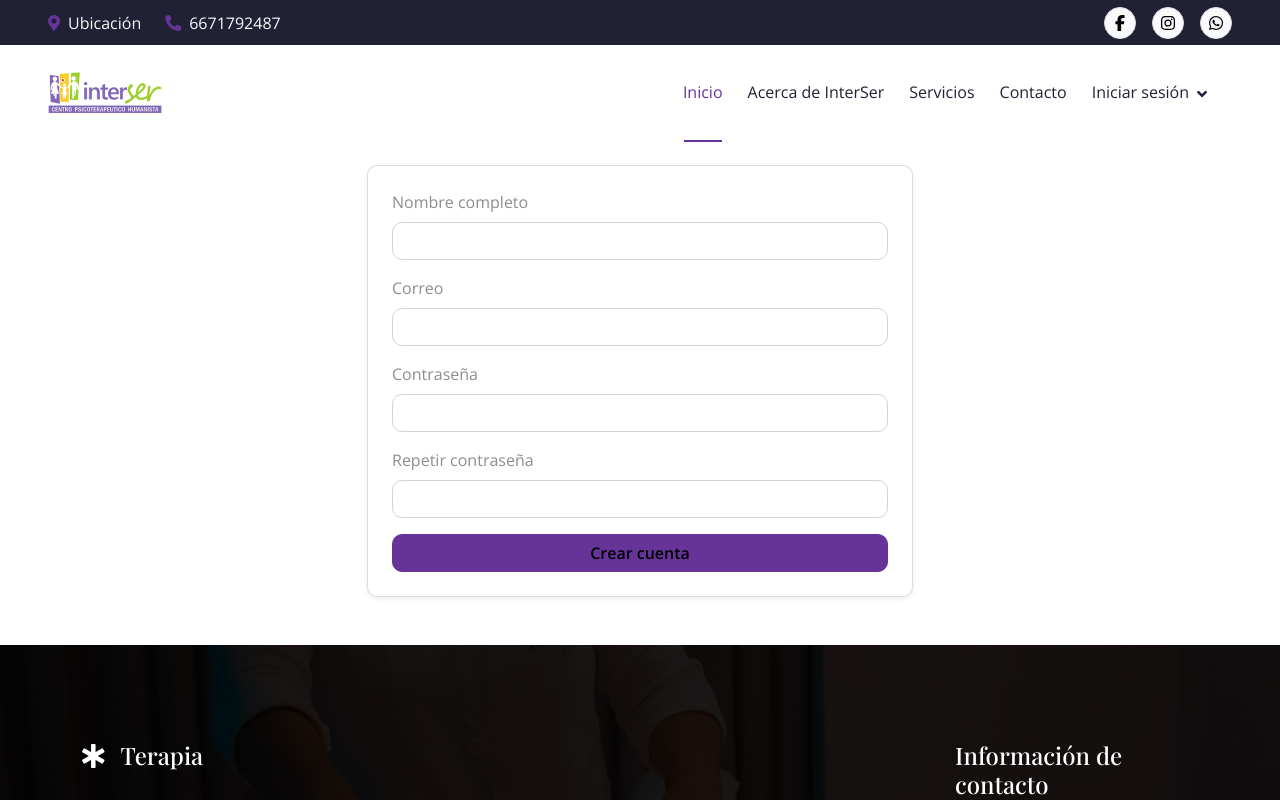
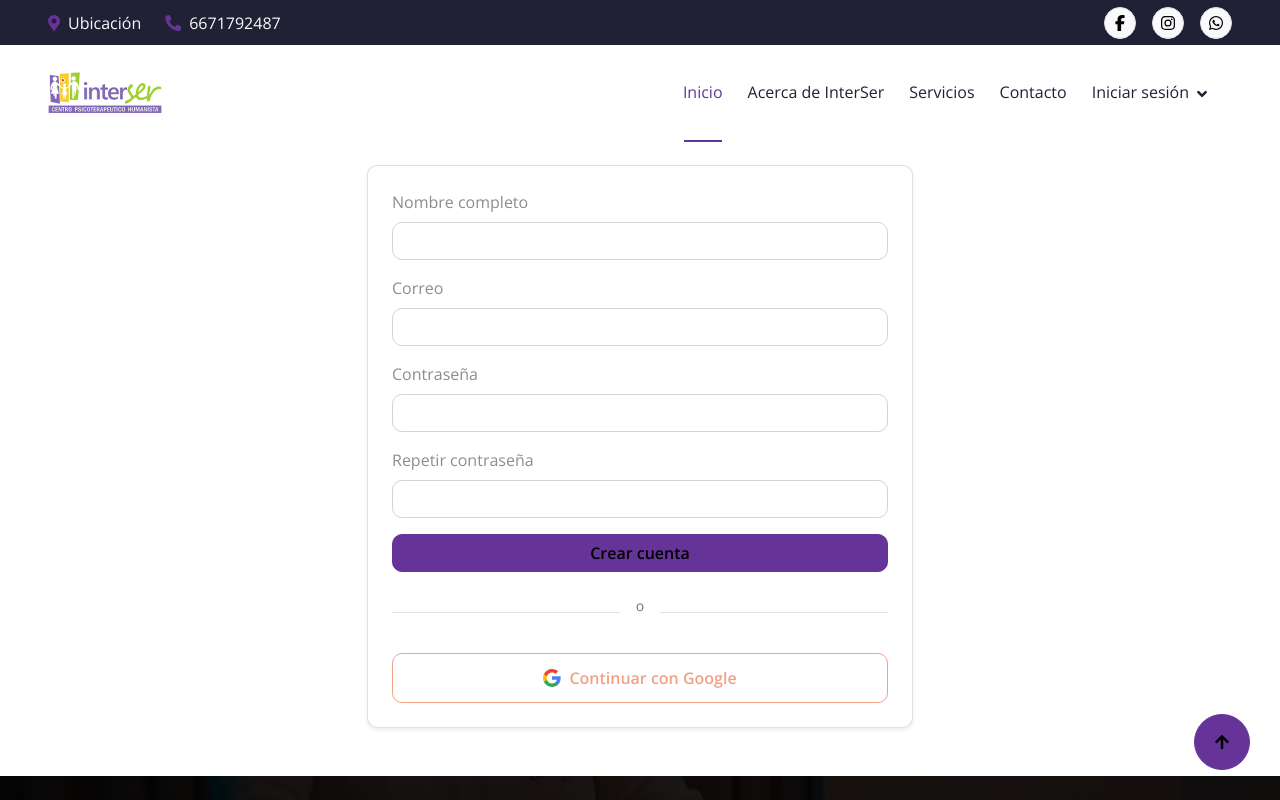
Before and after one commit to omarss79/interser, a Next.js app: page /register in a window 1280 px wide. Shown: the top 800 px of the page. Built offline with nearby package versions, Linux system fonts and the light colour scheme; no server answers.

Commit message:
feat: se agrega login con google

```diff
--- /dev/null
+++ b/src/components/Auth/GoogleSignInButton/index.tsx
@@ -0,0 +1,72 @@
+"use client";
+
+import React, { useState } from "react";
+import { createClient } from "@/supabase/client";
+import toast from "react-hot-toast";
+
+export default function GoogleSignInButton() {
+  const [loading, setLoading] = useState(false);
+  const supabase = createClient();
+
+  const handleGoogleSignIn = async () => {
+    setLoading(true);
+
+    try {
+      const { data, error } = await supabase.auth.signInWithOAuth({
+        provider: "google",
+        options: {
+          redirectTo: `${window.location.origin}/auth/callback`,
+          queryParams: {
+            access_type: "offline",
+            prompt: "consent",
+          },
+        },
+      });
+
+      if (error) {
+        toast.error(`Error al iniciar sesión con Google: ${error.message}`);
+        setLoading(false);
+      }
+      // If successful, user will be redirected to Google OAuth page
+    } catch (err: unknown) {
+      console.error("Google sign-in error:", err);
+      toast.error("Error inesperado al conectar con Google");
+      setLoading(false);
+    }
+  };
+
+  return (
+    <button
+      type="button"
+      onClick={handleGoogleSignIn}
+      disabled={loading}
+      className="btn btn-outline-secondary w-100 d-flex align-items-center justify-content-center gap-2"
+      style={{ padding: "0.75rem" }}
+    >
+      <svg
+        width="18"
+        height="18"
+        viewBox="0 0 18 18"
+        xmlns="http://www.w3.org/2000/svg"
+      >
+        <path
+          d="M17.64 9.2c0-.637-.057-1.251-.164-1.84H9v3.481h4.844c-.209 1.125-.843 2.078-1.796 2.717v2.258h2.908c1.702-1.567 2.684-3.874 2.684-6.615z"
+          fill="#4285F4"
+        />
+        <path
+          d="M9 18c2.43 0 4.467-.806 5.956-2.184l-2.908-2.258c-.806.54-1.837.86-3.048.86-2.344 0-4.328-1.584-5.036-3.711H.957v2.332C2.438 15.983 5.482 18 9 18z"
+          fill="#34A853"
+        />
+        <path
+          d="M3.964 10.707c-.18-.54-.282-1.117-.282-1.707s.102-1.167.282-1.707V4.961H.957C.347 6.175 0 7.55 0 9s.348 2.825.957 4.039l3.007-2.332z"
+          fill="#FBBC05"
+        />
+        <path
+          d="M9 3.582c1.321 0 2.508.454 3.44 1.345l2.582-2.58C13.463.891 11.426 0 9 0 5.482 0 2.438 2.017.957 4.96L3.964 7.29C4.672 5.163 6.656 3.582 9 3.582z"
+          fill="#EA4335"
+        />
+      </svg>
+      {loading ? "Conectando..." : "Continuar con Google"}
+    </button>
+  );
+}
--- a/src/components/Auth/RegisterForm/index.tsx
+++ b/src/components/Auth/RegisterForm/index.tsx
@@ -5,6 +5,7 @@ import { useRouter } from "next/navigation";
 import toast from "react-hot-toast";
 import { createClient } from "@/supabase/client";
 import { z } from "zod";
+import GoogleSignInButton from "@/components/Auth/GoogleSignInButton";
 
 const schema = z
   .object({
@@ -169,6 +170,18 @@ export default function RegisterForm() {
       >
         {loading ? "Creando cuenta..." : "Crear cuenta"}
       </button>
+
+      <div className="position-relative my-4">
+        <hr />
+        <span
+          className="position-absolute top-50 start-50 translate-middle bg-white px-3 text-muted small"
+          style={{ marginTop: "-0.5rem" }}
+        >
+          o
+        </span>
+      </div>
+
+      <GoogleSignInButton />
     </form>
   );
 }
```
Also changed, not shown: src/app/auth/callback/route.ts (added, +37 -0 lines), src/components/Auth/LoginForm/index.tsx (+24 -18 lines), 2 other files (tests, documents, lock files or other folders).
